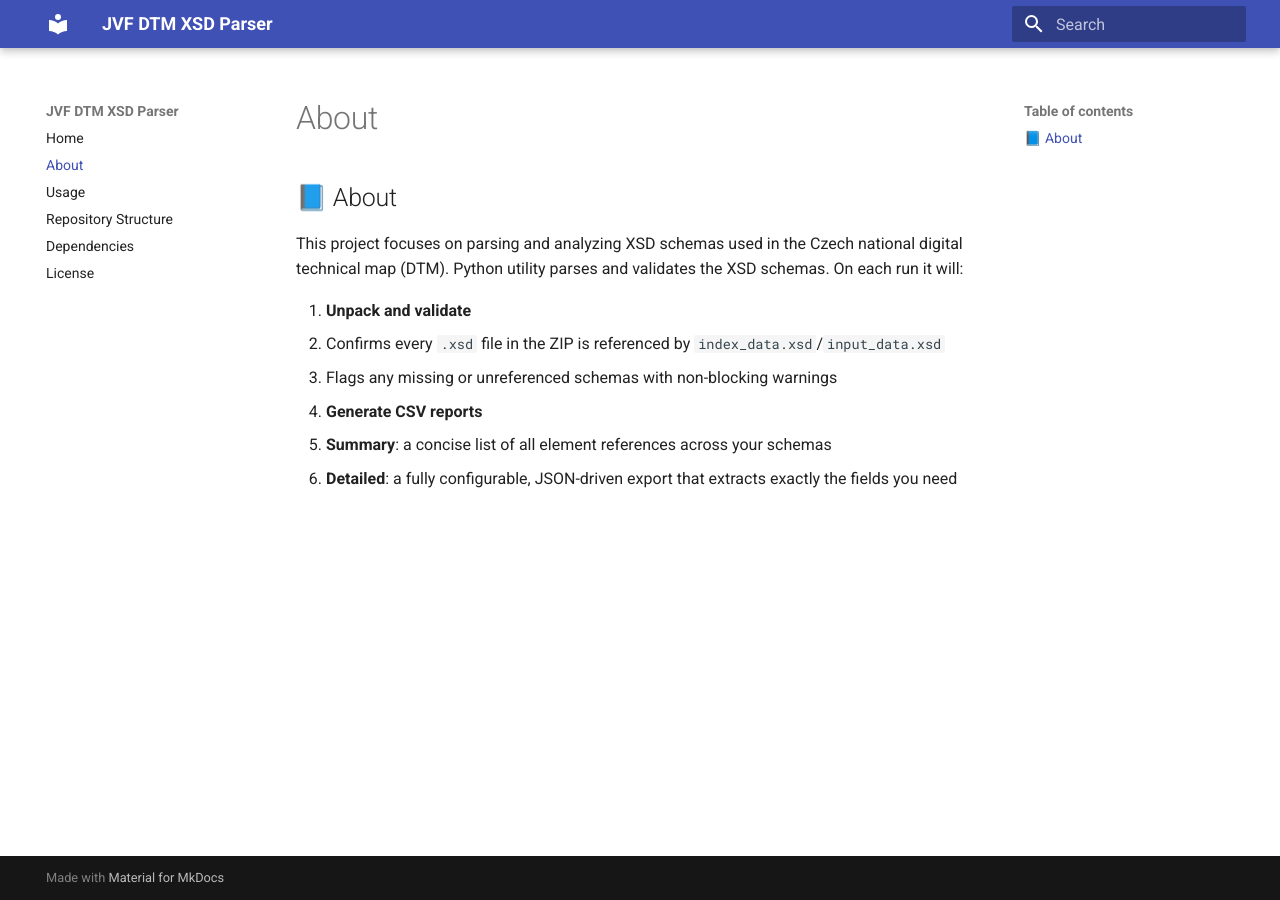
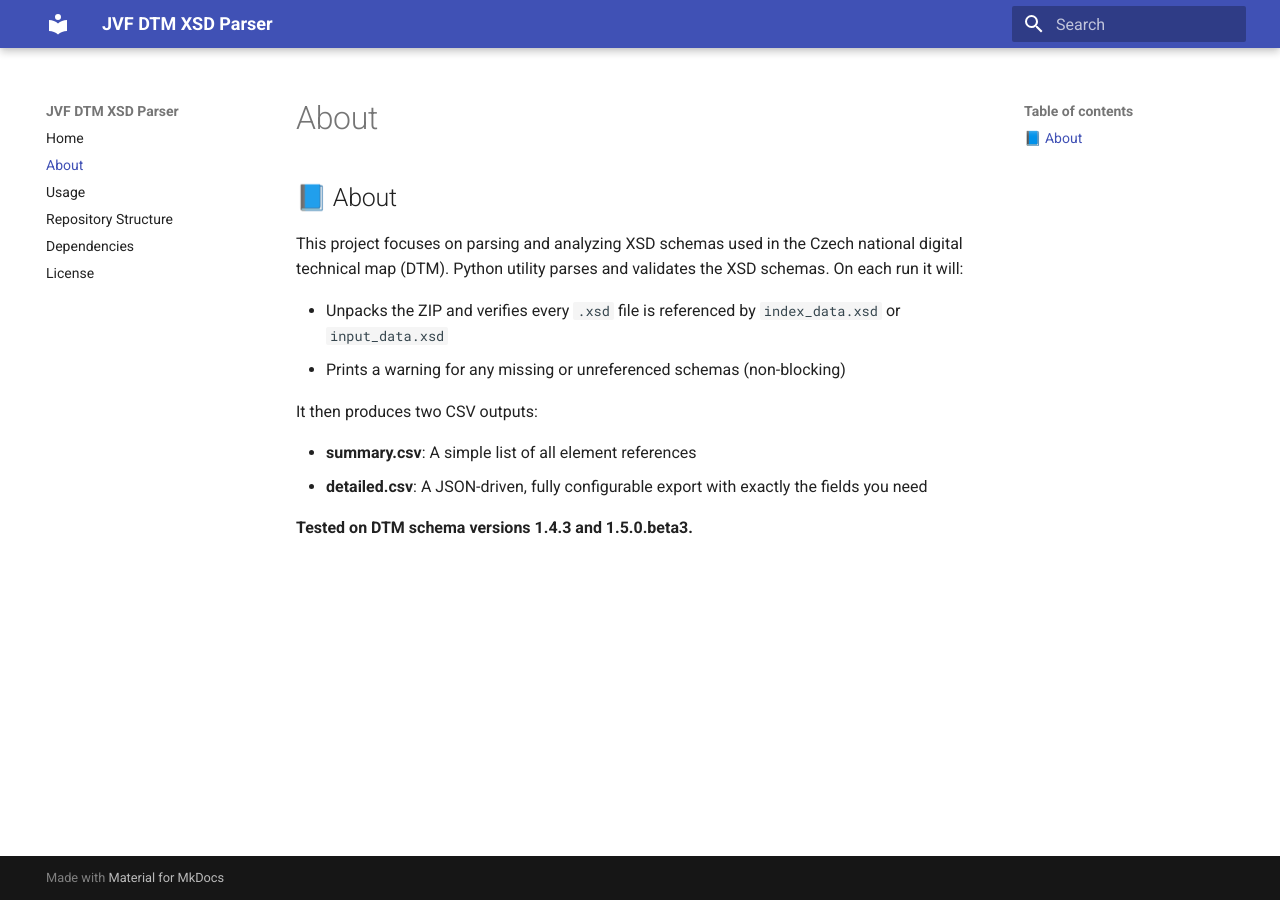
Before and after one commit to ctu-fgis/2025-b-jvf-dtm-xsd, an MkDocs documentation site: the page built from doc/docs_src/about.md, in a window 1280 px wide. Built offline with MkDocs 1.6.1 and Material for MkDocs 9.7.7, drawn with Linux system fonts in a browser that asks for light colours.

Commit message:
Update about.md

```diff
--- a/doc/docs_src/about.md
+++ b/doc/docs_src/about.md
@@ -2,10 +2,13 @@
 
 This project focuses on parsing and analyzing XSD schemas used in the Czech national digital technical map (DTM). Python utility parses and validates the XSD schemas. On each run it will:
 
-1. **Unpack and validate**
-   - Confirms every `.xsd` file in the ZIP is referenced by `index_data.xsd`/`input_data.xsd`
-   - Flags any missing or unreferenced schemas with non-blocking warnings
+- Unpacks the ZIP and verifies every `.xsd` file is referenced by `index_data.xsd` or `input_data.xsd`
+- Prints a warning for any missing or unreferenced schemas (non-blocking)
 
-2. **Generate CSV reports**
-   - **Summary**: a concise list of all element references across your schemas
-   - **Detailed**: a fully configurable, JSON-driven export that extracts exactly the fields you need
+It then produces two CSV outputs:
+
+- **summary.csv**: A simple list of all element references
+- **detailed.csv**: A JSON-driven, fully configurable export with exactly the fields you need
+
+
+**Tested on DTM schema versions 1.4.3 and 1.5.0.beta3.**
```
